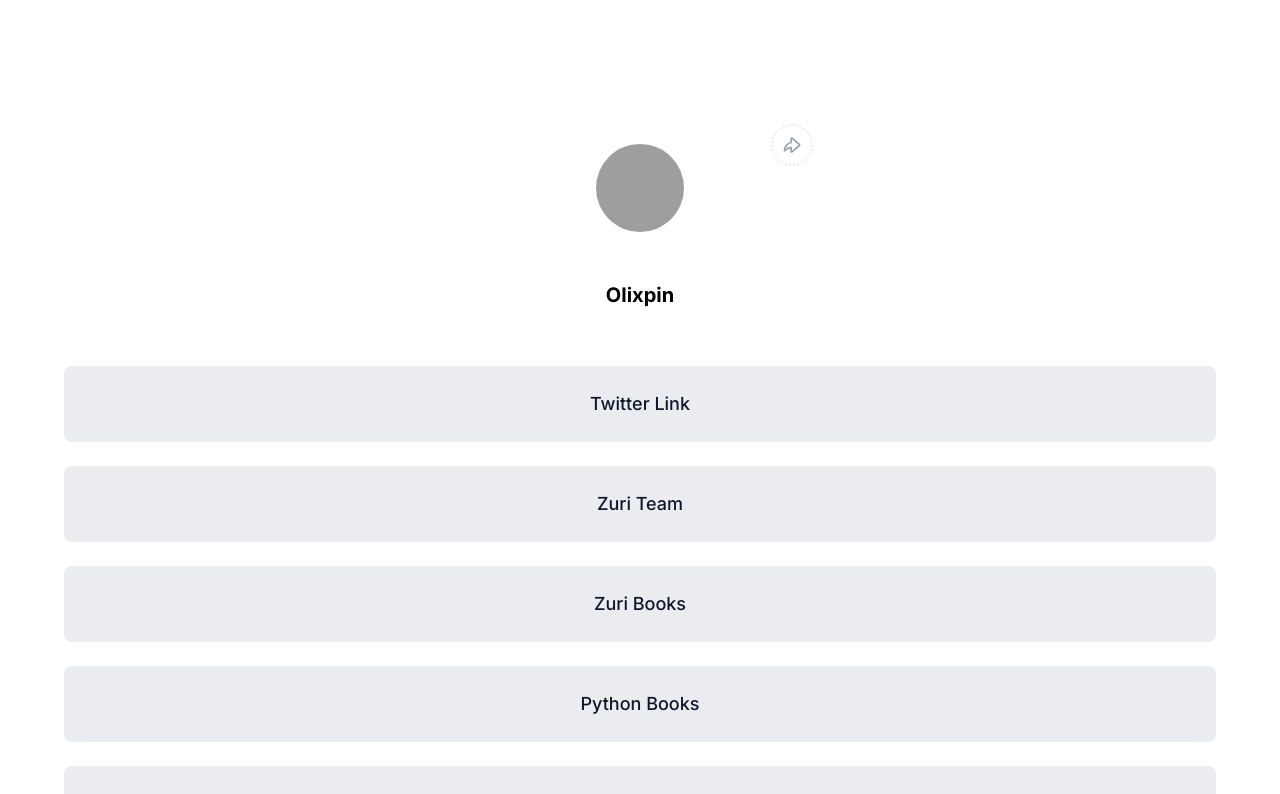
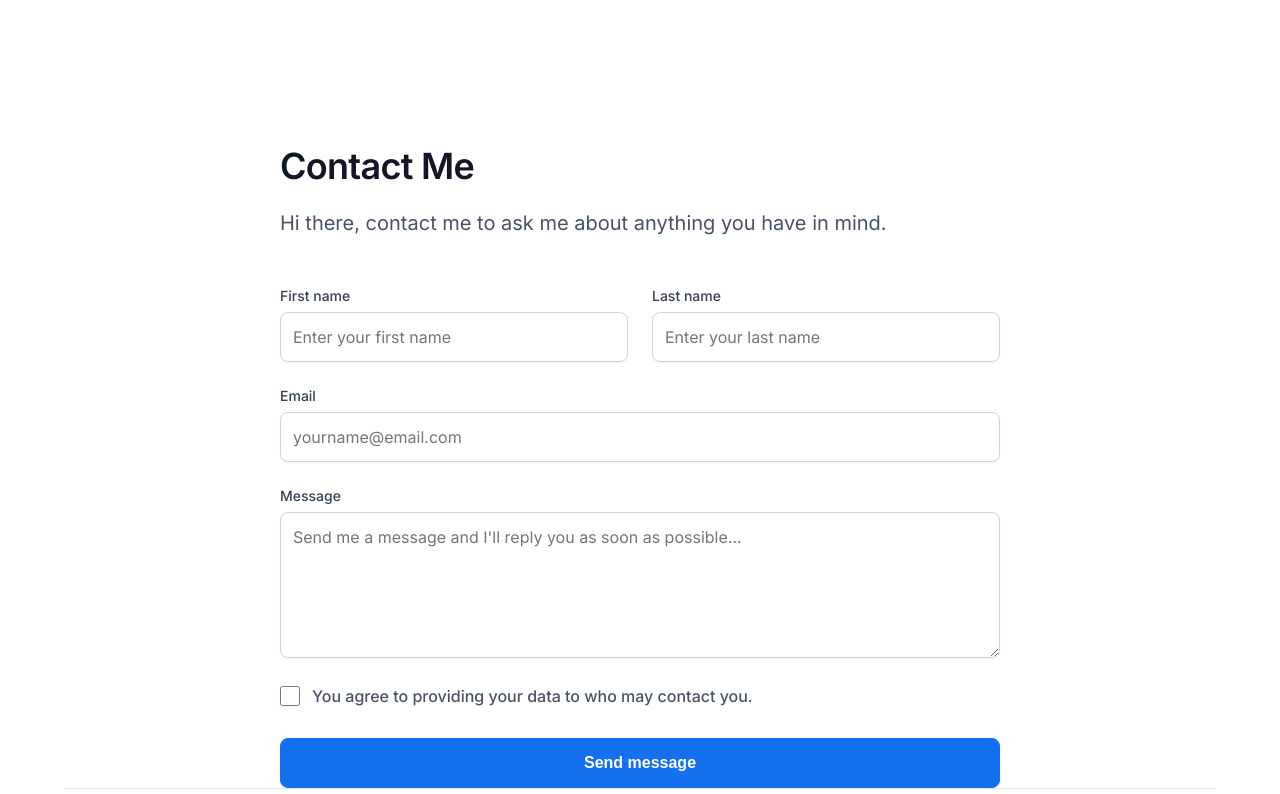
Before and after one commit to Olixpin/FE-hng-task-one, a React (Vite) app: page /contact in a window 1280 px wide. Shown: the top 794 px of the page. Built offline with nearby package versions, Linux system fonts and the light colour scheme; grey boxes are pictures that could not be loaded.

Commit message:
Add router dom

```diff
--- a/package.json
+++ b/package.json
@@ -11,6 +11,8 @@
   "dependencies": {
     "react": "^18.2.0",
     "react-dom": "^18.2.0",
+    "react-router-dom": "^6.4.3",
+    "styled-components": "^5.3.6",
     "vite-plugin-svgr": "^2.2.2"
   },
   "devDependencies": {
--- a/src/App.css
+++ b/src/App.css
@@ -17,10 +17,6 @@
 }
 
 .app {
-  display: flex;
-  flex-direction: column;
-  align-items: center;
-  justify-content: center;
   min-height: 100vh;
   text-align: center;
   padding: 144px 64px;
--- a/src/App.jsx
+++ b/src/App.jsx
@@ -1,15 +1,16 @@
 import React from "react";
-import Main from "./pages/Main";
-import Profile from "./components/Profile";
-import Footer from "./components/Footer";
 import "./App.css";
+import { BrowserRouter as Router, Routes, Route } from "react-router-dom";
+import Home from "./pages/Home";
+import Contact from "./pages/Contact";
 
 const App = () => {
   return (
     <div className="app">
-      <Profile />
-      <Main />
-      <Footer />
+      <Routes>
+        <Route path="/" element={<Home />} />
+        <Route path="/contact" element={<Contact />} />
+      </Routes>
     </div>
   );
 };
--- a/src/components/MainOption.css
+++ b/src/components/MainOption.css
@@ -1,8 +1,4 @@
-.main-option {
-  width: 100%;
-}
-
-.main-option > .btn {
+.btn {
   width: 100%;
   display: inline-block;
   height: 100%;
@@ -19,13 +15,13 @@
   text-decoration: none;
 }
 
-.main-option > .btn:active,
-.main-option > .btn:focus,
-.main-option > .btn:visited {
+.btn:active,
+.btn:focus,
+.btn:visited {
   background-color: none;
   outline: none;
   text-decoration: none;
 }
-.main-option > .btn:hover {
+.btn:hover {
   background-color: #dfe1e6;
 }
--- a/src/components/MainOption.jsx
+++ b/src/components/MainOption.jsx
@@ -1,15 +1,13 @@
 import React from "react";
 import "./MainOption.css";
 const MainOption = (props) => {
-  const { title, link, id } = props;
+  const { title, link, id, to } = props;
   console.log(link);
 
   return (
-    <div className="main-option">
-      <a className="btn" href={link} id={id}>
-        {title}
-      </a>
-    </div>
+    <a className="btn" href={link} id={id}>
+      {title}
+    </a>
   );
 };
 
--- a/src/main.jsx
+++ b/src/main.jsx
@@ -1,9 +1,12 @@
 import React from "react";
 import ReactDOM from "react-dom/client";
 import App from "./App";
+import { BrowserRouter as Router } from "react-router-dom";
 
 ReactDOM.createRoot(document.getElementById("root")).render(
   <React.StrictMode>
-    <App />
+    <Router>
+      <App />
+    </Router>
   </React.StrictMode>
 );
--- /dev/null
+++ b/src/pages/Contact.jsx
@@ -0,0 +1,189 @@
+import React from "react";
+import Footer from "../components/Footer";
+import styled from "styled-components";
+
+export default function Contact() {
+  return (
+    <>
+      <ContactStyles>
+        <h1>Contact Me</h1>
+        <p>Hi there, contact me to ask me about anything you have in mind.</p>
+
+        <form
+          name="contact"
+          method="POST"
+          data-netlify="true"
+          data-netlify-honeypot="bot-field"
+        >
+          <div className="form-name">
+            <div className="first-name">
+              <label htmlFor="first_name">First name</label>
+              <input
+                type="text"
+                name="first-name"
+                id="first_name"
+                placeholder="Enter your first name"
+              />
+            </div>
+            <div className="last-name">
+              <label htmlFor="last_name">Last name</label>
+              <input
+                type="text"
+                name="last-name"
+                id="last_name"
+                placeholder="Enter your last name"
+              />
+            </div>
+          </div>
+
+          <div className="form-email">
+            <label htmlFor="email">Email</label>
+            <input
+              type="email"
+              name="email"
+              id="email"
+              placeholder="yourname@email.com"
+            />
+          </div>
+
+          <div className="form-message">
+            <label htmlFor="message">Message</label>
+            <textarea
+              name="message"
+              id="message"
+              cols="30"
+              rows="5"
+              placeholder="Send me a message and I'll reply you as soon as possible..."
+            ></textarea>
+          </div>
+
+          {/* div for terms and condition */}
+          <div className="form-terms">
+            <input type="checkbox" name="terms" id="terms" />
+            <label htmlFor="terms">
+              You agree to providing your data to {/*name*/} who may contact
+              you.
+            </label>
+          </div>
+
+          <button id="btn_submit" type="submit">
+            Send message
+          </button>
+        </form>
+      </ContactStyles>
+      <Footer />
+    </>
+  );
+}
+
+const ContactStyles = styled.div`
+  margin: 0 auto;
+  max-width: 720px;
+  text-align: left;
+
+  * {
+    width: 100%;
+  }
+  h1 {
+    font-style: normal;
+    font-weight: 600;
+    font-size: 36px;
+    line-height: 44px;
+    letter-spacing: -0.02em;
+    color: #101828;
+    margin-bottom: 20px;
+  }
+
+  p {
+    ont-style: normal;
+    font-weight: 400;
+    font-size: 20px;
+    line-height: 30px;
+    color: #475467;
+    margin-bottom: 48px;
+  }
+
+  form {
+    display: flex;
+    flex-direction: column;
+    align-items: center;
+    justify-content: center;
+    margin: 0 auto;
+    gap: 24px;
+
+    .form-name {
+      display: flex;
+      flex-direction: row;
+      align-items: center;
+      justify-content: center;
+      gap: 24px;
+    }
+
+    label {
+      font-style: normal;
+      font-weight: 500;
+      font-size: 14px;
+      line-height: 20px;
+      color: #344054;
+      margin-bottom: 6px;
+      display: block;
+    }
+
+    input,
+    textarea {
+      color: #101828;
+      font-weight: 400;
+      font-size: 16px;
+      line-height: 24px;
+      border: 1px solid #d0d5dd;
+      border-radius: 8px;
+      padding: 12px;
+      outline: none;
+      font-family: "Inter";
+      font-style: normal;
+      box-shadow: 0px 1px 2px rgba(16, 24, 40, 0.05);
+
+      &::placeholder {
+        color: ##667085;
+      }
+    }
+
+    .form-terms {
+      display: flex;
+      align-items: center;
+      gap: 12px;
+      flex-wrap: wrap;
+      flex-flow: row wrap;
+      margin-bottom: 8px;
+
+      label {
+        font-size: 16px;
+        line-height: 20px;
+        display: block;
+        color: #475467;
+        margin-bottom: 0;
+      }
+
+      input {
+        width: 20px;
+        height: 20px;
+      }
+
+      * {
+        width: auto;
+      }
+    }
+
+    button {
+      padding: 12px 20px;
+      background: #1570ef;
+      border: 1px solid #1570ef;
+      box-shadow: 0px 1px 2px rgba(16, 24, 40, 0.05);
+      border-radius: 8px;
+      font-weight: 600;
+      font-size: 16px;
+      line-height: 24px;
+      color: #ffffff;
+    }
+  }
+`;
--- /dev/null
+++ b/src/pages/Home.jsx
@@ -0,0 +1,14 @@
+import React from "react";
+import Footer from "../components/Footer";
+import Profile from "../components/Profile";
+import Main from "./Main";
+
+export default function Home() {
+  return (
+    <div>
+      <Profile />
+      <Main />
+      <Footer />
+    </div>
+  );
+}
--- a/src/pages/Main.jsx
+++ b/src/pages/Main.jsx
@@ -3,6 +3,7 @@
 import { ReactComponent as Github } from "../assets/github.svg";
 import { ReactComponent as Slack } from "../assets/slack.svg";
 import "./Main.css";
+import { Link } from "react-router-dom";
 
 const Main = () => {
   return (
@@ -38,6 +39,10 @@
         id="book_design"
       />
 
+      <Link to="/contact" className="btn" id="contact">
+        Contact me
+      </Link>
+
       <div className="social-media">
         <a href="https://github.com/Olixpin">
           <Github />
```
Also changed, not shown: 1 other file (tests, documents, lock files or other folders).
